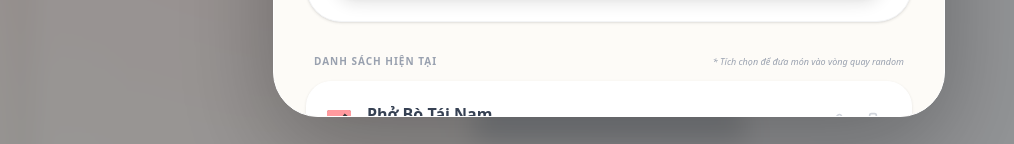
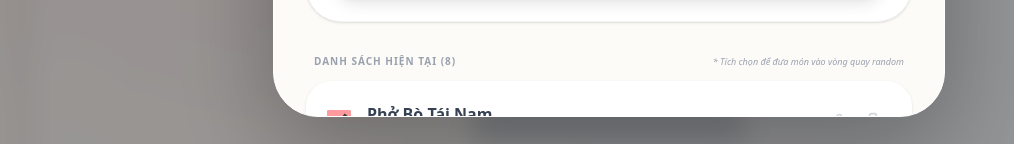
Before and after one commit to TruyVan/hom-nay-an-gi, a React (Vite) app: page / in a window 1280 px wide. Both pictures are taken after a click on the button 1169 px from the left and 83 px from the top of the page. Shown: the part 623-767 px from the top of the page, without its empty margins (31-1045 px from the left). Built offline with nearby package versions, Linux system fonts and the light colour scheme.

Commit message:
add counting dishes feature

```diff
--- a/src/components/Modal.tsx
+++ b/src/components/Modal.tsx
@@ -138,11 +138,11 @@ export const Modal = ({ onClose, foods, setFoods, history, setHistory, excludeEa
               {/* Food List Section */}
               <div className="space-y-3">
                 <div className="flex items-center justify-between px-2">
-                    <p className="font-bold text-gray-400 text-[10px] uppercase tracking-widest">Danh sách hiện tại</p>
+                    <p className="font-bold text-gray-400 text-[10px] uppercase tracking-widest">Danh sách hiện tại ({foods.length})</p>
                     <p className="text-[9px] text-gray-400 italic">* Tích chọn để đưa món vào vòng quay random</p>
                 </div>
 
-                {foods.length === 0 && <p className="text-center py-10 text-gray-300 italic text-sm">Danh sách trống trơn rồi anh ơi! 🥣</p>}
+                {foods.length === 0 && <p className="text-center py-10 text-gray-300 italic text-sm">Danh sách trống trơn mất tiêu rồii! 🥣</p>}
 
                 {foods.map((food: any) => (
                   <div key={food.id} className={`flex items-center justify-between p-5 rounded-[25px] transition-all border ${food.active ? 'bg-white shadow-sm border-white' : 'bg-gray-50 opacity-60 border-transparent'}`}>
@@ -190,7 +190,7 @@ export const Modal = ({ onClose, foods, setFoods, history, setHistory, excludeEa
             /* History Section */
             <div className="space-y-4">
               <div className="flex justify-between items-center mb-6">
-                <p className="text-sm font-bold text-gray-400 italic">Mọi khoảnh khắc bên anh đều là kỷ niệm...</p>
+                <p className="text-sm font-bold text-gray-400 italic"></p>
                 {!showConfirmClearHistory ? (
                   <button onClick={() => setShowConfirmClearHistory(true)} className="text-xs font-bold text-red-400 hover:text-red-600 flex items-center gap-1 cursor-pointer"><Trash2 size={14} /> Xóa nhật ký</button>
                 ) : (
```
